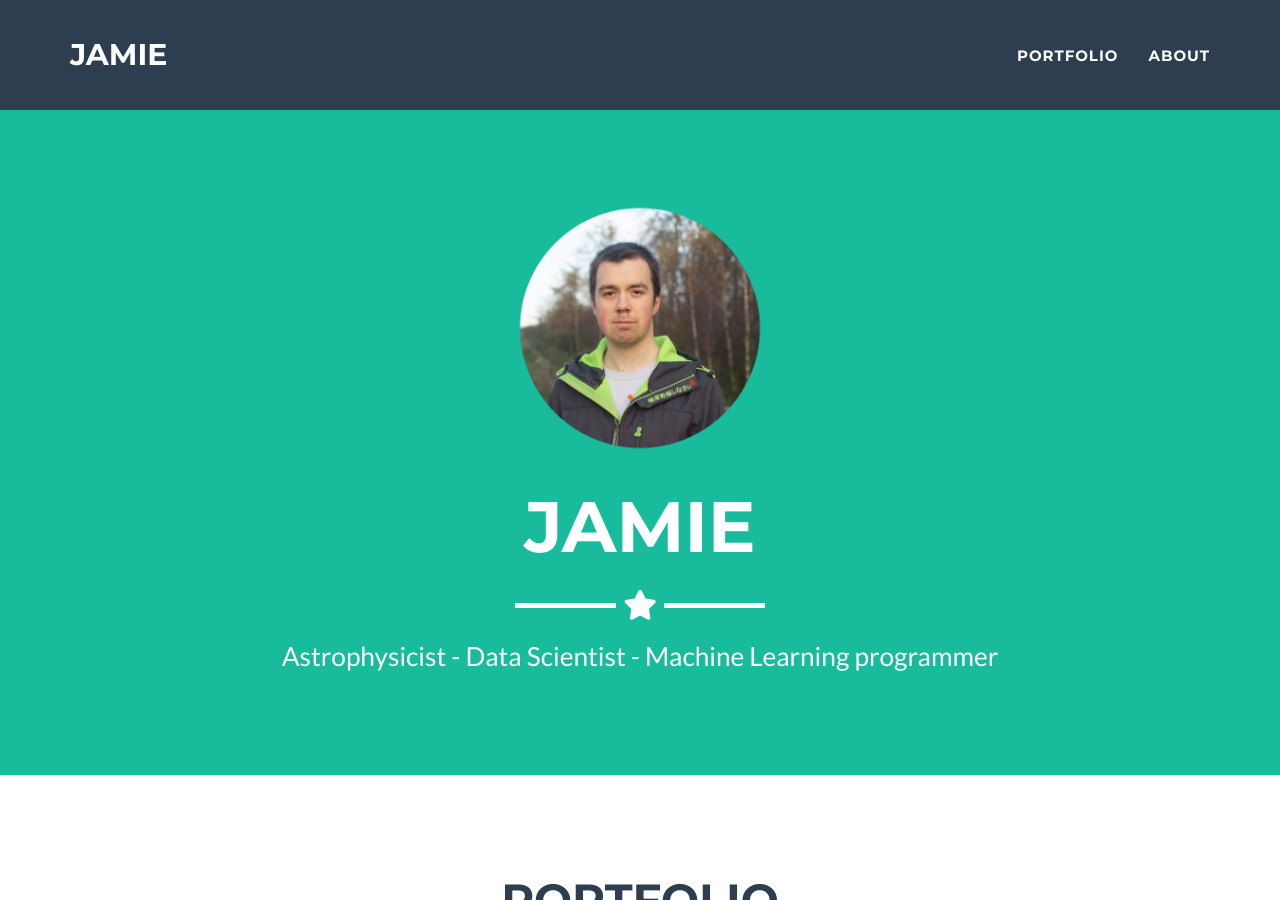
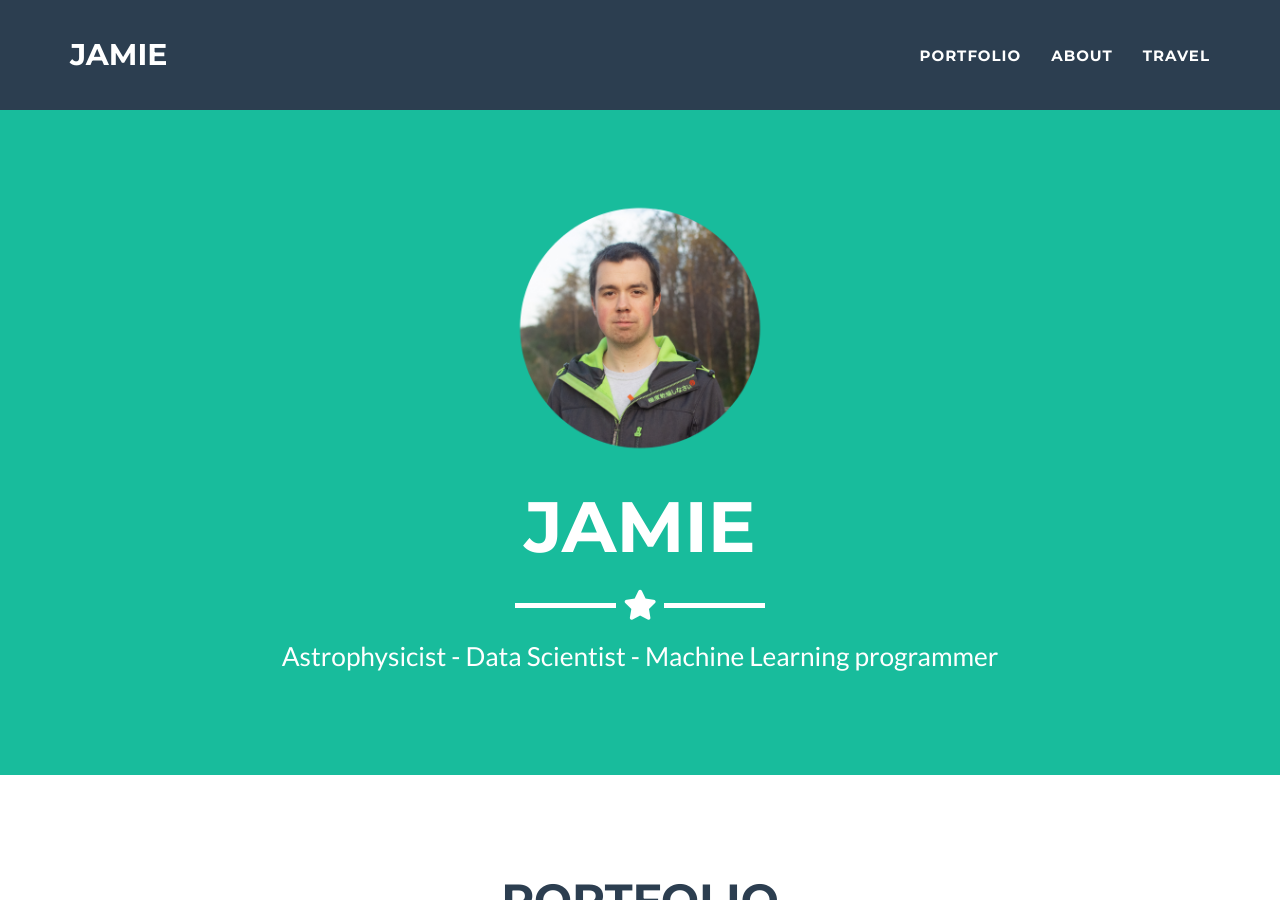
Before and after one commit to jamiedumayne/jamiedumayne.github.io, a Jekyll site: the page built from _posts/2014-07-18-project-1.markdown, in a window 1280 px wide and 900 px high. Built offline with Jekyll 4.4.1, drawn with Linux system fonts in a browser that asks for light colours.

Commit message:
Update nav.html

```diff
--- a/_includes/nav.html
+++ b/_includes/nav.html
@@ -24,6 +24,9 @@
         <li class="page-scroll">
           <a href="#about">About</a>
         </li>
+        <li class="page-scroll">
+          <a href="#travel">Travel</a>
+        </li>
       </ul>
     </div>
     <!-- /.navbar-collapse -->
```
